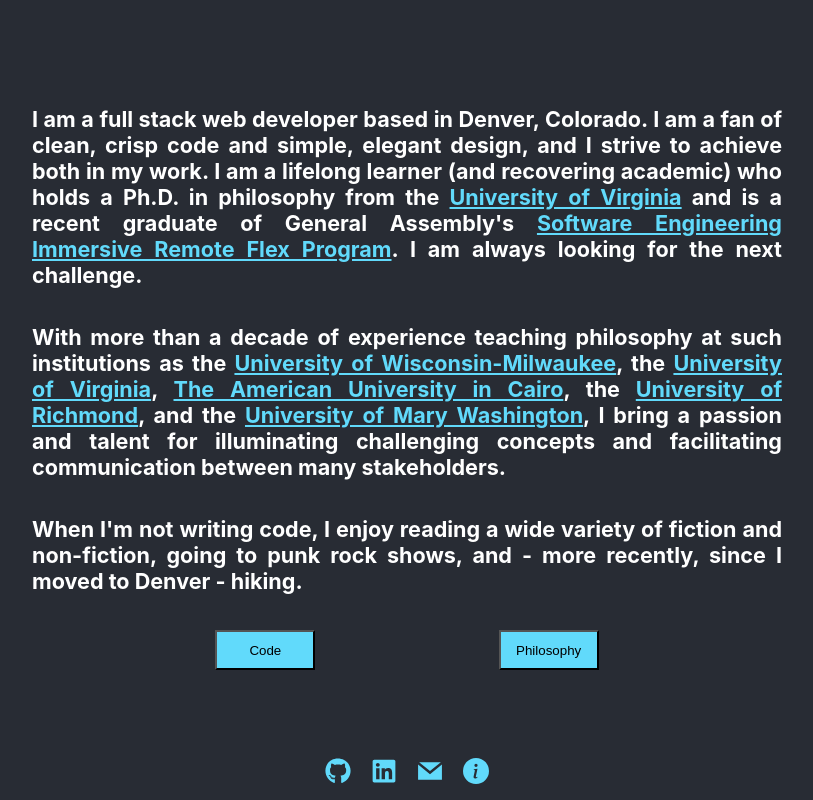
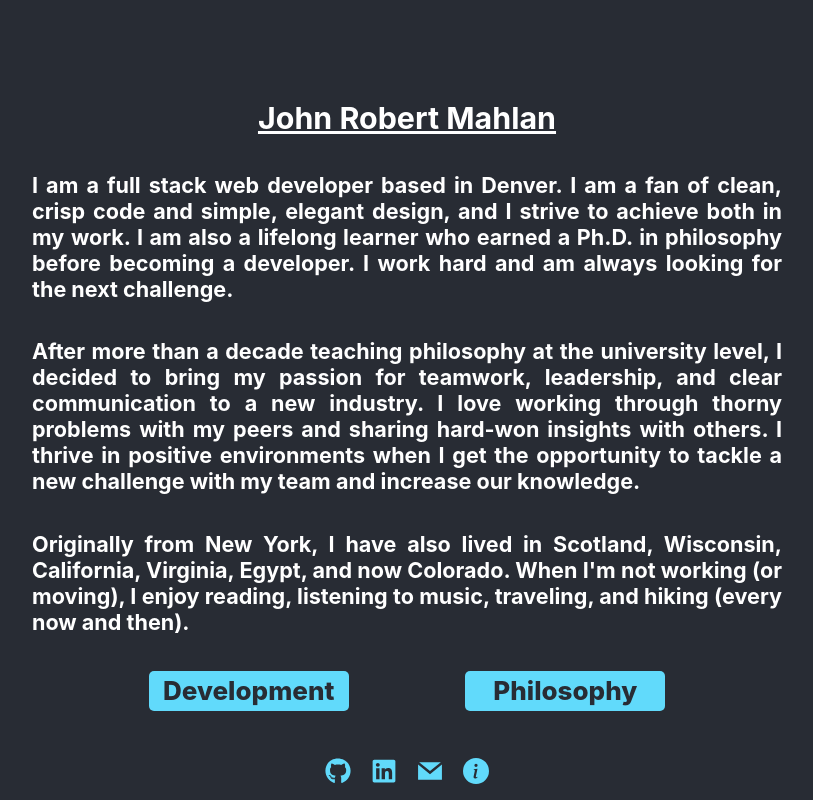
Before and after one commit to johnrobertmahlan/portfolio, a React (Create React App) app: page /about in a window 1280 px wide. Shown: the whole page, without its empty margins (233-1046 px from the left). Built offline with nearby package versions, Linux system fonts and the light colour scheme.

Commit message:
add hover effects and update bio

```diff
--- a/src/App.css
+++ b/src/App.css
@@ -52,3 +52,8 @@
     opacity: 0;
   }
 }
+
+.react-icons:hover {
+  height: 1.5em;
+  width: 1.5em;
+}
--- a/src/App.js
+++ b/src/App.js
@@ -1,4 +1,5 @@
 import React, { Component } from 'react';
+import { IconContext } from 'react-icons';
 import { Route, Switch, Link } from 'react-router-dom';
 import { FaGithub, FaLinkedin } from 'react-icons/fa';
 import { GrMail } from 'react-icons/gr';
@@ -22,10 +23,12 @@
               <ReactRotatingText items={['hello, world', 'my name is john robert mahlan', 'and i am a full stack web developer']} />
               <br />
               <div>
+                <IconContext.Provider value={{ className: 'react-icons' }}>
                 <a href="https://github.com/johnrobertmahlan" target="_blank" style={iconStyle}><FaGithub /></a>
                 <a href="https://www.linkedin.com/in/johnrobertmahlan/" target="_blank" style={iconStyle}><FaLinkedin /></a>
                 <Link to="/contact" style={iconStyle}><GrMail /></Link>
                 <Link to="/about" style={iconStyle}><BsFillInfoCircleFill /></Link>
+                </IconContext.Provider>
               </div>
             </header>
           </div>
--- a/src/pages/AboutPage/AboutPage.jsx
+++ b/src/pages/AboutPage/AboutPage.jsx
@@ -1,4 +1,5 @@
 import React, { Component } from 'react';
+import { Link } from 'react-router-dom';
 import Fade from 'react-reveal/Fade';
 import Footer from '../../components/Footer/Footer';
 import styles from './AboutPage.module.css';
@@ -8,25 +9,30 @@
         return(
             <div className={styles.AboutPage}>
                 <div className={styles.Bio}>
+                    <Fade top>
+                        <h3>John Robert Mahlan</h3>
+                    </Fade>
                     <Fade left>
                         <h5>
-                        I am a full stack web developer based in Denver, Colorado. I am a fan of clean, crisp code and simple, elegant design, and I strive to achieve both in my work. I am a lifelong learner (and recovering academic) who holds a Ph.D. in philosophy from the <a href="https://philosophy.virginia.edu/" target="_blank">University of Virginia</a> and is a recent graduate of General Assembly's <a href="https://generalassemb.ly/education/software-engineering-immersive-remote-flex" target="_blank">Software Engineering Immersive Remote Flex Program</a>. I am always looking for the next challenge.
+                        I am a full stack web developer based in Denver. I am a fan of clean, crisp code and simple, elegant design, and I strive to achieve both in my work. I am also a lifelong learner who earned a Ph.D. in philosophy before becoming a developer. I work hard and am always looking for the next challenge.
                         </h5>
                     </Fade>
                     <Fade right>
                         <h5>
-                        With more than a decade of experience teaching philosophy at such institutions as the <a href="https://uwm.edu/" target="_blank">University of Wisconsin-Milwaukee</a>, the <a href="https://www.virginia.edu/" target="_blank">University of Virginia</a>, <a href="https://www.aucegypt.edu/home" target="_blank">The American University in Cairo</a>, the <a href="https://www.richmond.edu/" target="_blank">University of Richmond</a>, and the <a href="https://www.umw.edu/" target="_blank">University of Mary Washington</a>, I bring a passion and talent for illuminating challenging concepts and facilitating communication between many stakeholders.
+                        After more than a decade teaching philosophy at the university level, I decided to bring my passion for teamwork, leadership, and clear communication to a new industry. I love working through thorny problems with my peers and sharing hard-won insights with others. I thrive in positive environments when I get the opportunity to tackle a new challenge with my team and increase our knowledge.
                         </h5>
                     </Fade>
                     <Fade left>
                         <h5>
-                        When I'm not writing code, I enjoy reading a wide variety of fiction and non-fiction, going to punk rock shows, and - more recently, since I moved to Denver - hiking.
+                        Originally from New York, I have also lived in Scotland, Wisconsin, California, Virginia, Egypt, and now Colorado. When I'm not working (or moving), I enjoy reading, listening to music, traveling, and hiking (every now and then).
                         </h5>
                     </Fade>
-                    <div className={styles.ButtonField}>
-                        <button className={styles.Button} type="submit" value="Code">Code</button>
-                        <button className={styles.Button} type="submit" value="Philosphy">Philosophy</button>
-                    </div>
+                    <Fade bottom>
+                        <div className={styles.ButtonField}>
+                        <Link to="/about/dev" className={styles.Button}>Development</Link>
+                        <Link to="/about/phil" className={styles.Button}>Philosophy</Link>
+                        </div>
+                    </Fade>
                 </div>
                 <Footer className={styles.Footer}/>
             </div>
--- a/src/pages/AboutPage/AboutPage.module.css
+++ b/src/pages/AboutPage/AboutPage.module.css
@@ -16,6 +16,11 @@
     margin-top: 70px;
   }
 
+  h3 {
+    text-align: center;
+    text-decoration: underline;
+  }
+
   a {
     color: #61dafb;
   }
@@ -30,9 +35,16 @@
   }
 
   .Button {
+    display: flex;
+    justify-content: center;
+    align-items: center;
+    text-decoration: none;
+    border-radius: 5px;
     background-color: #61dafb;
+    color: #282c34;
+    font-weight: 800;
     height: 40px;
-    width: 100px;
+    width: 200px;
   }
 
   .Footer {
```
